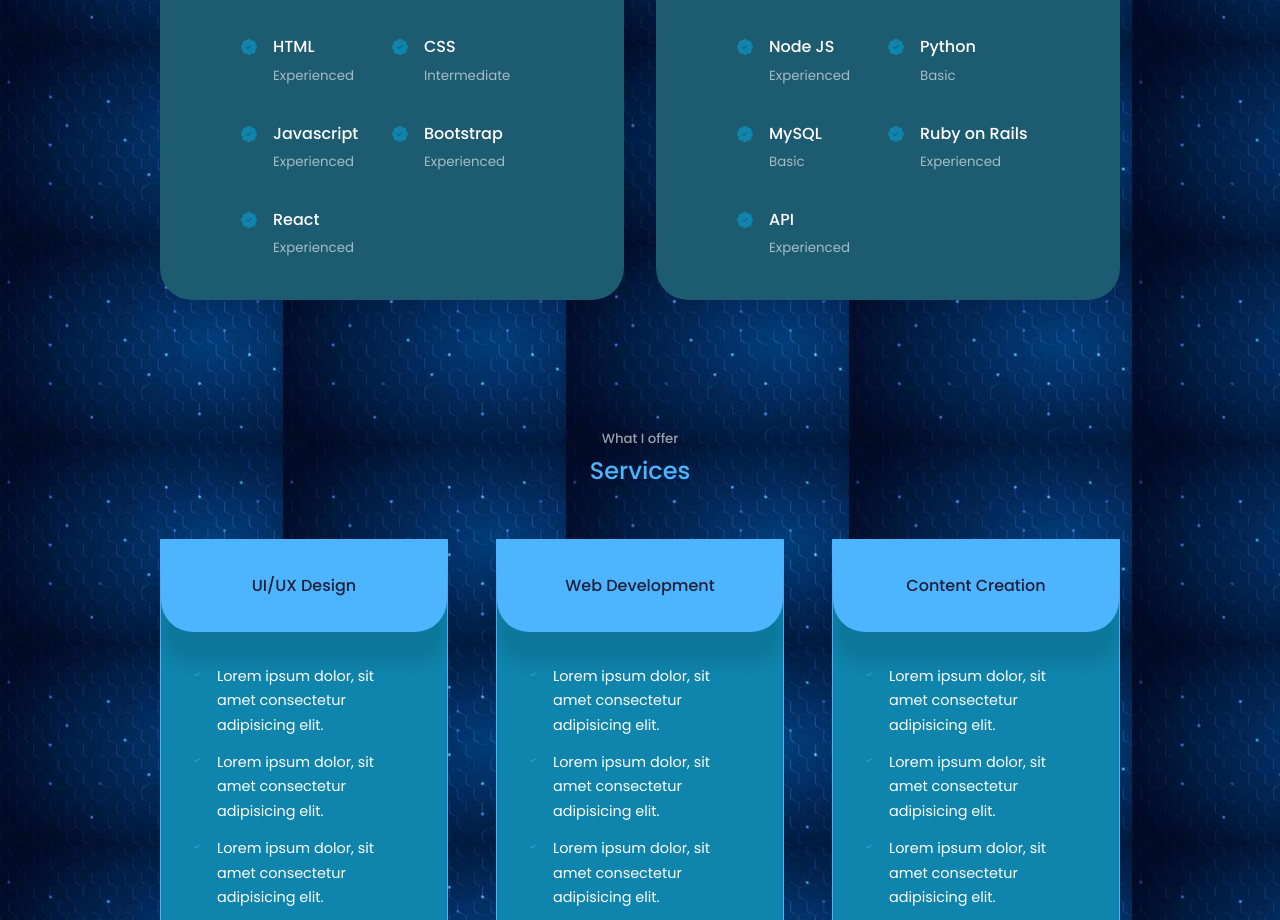
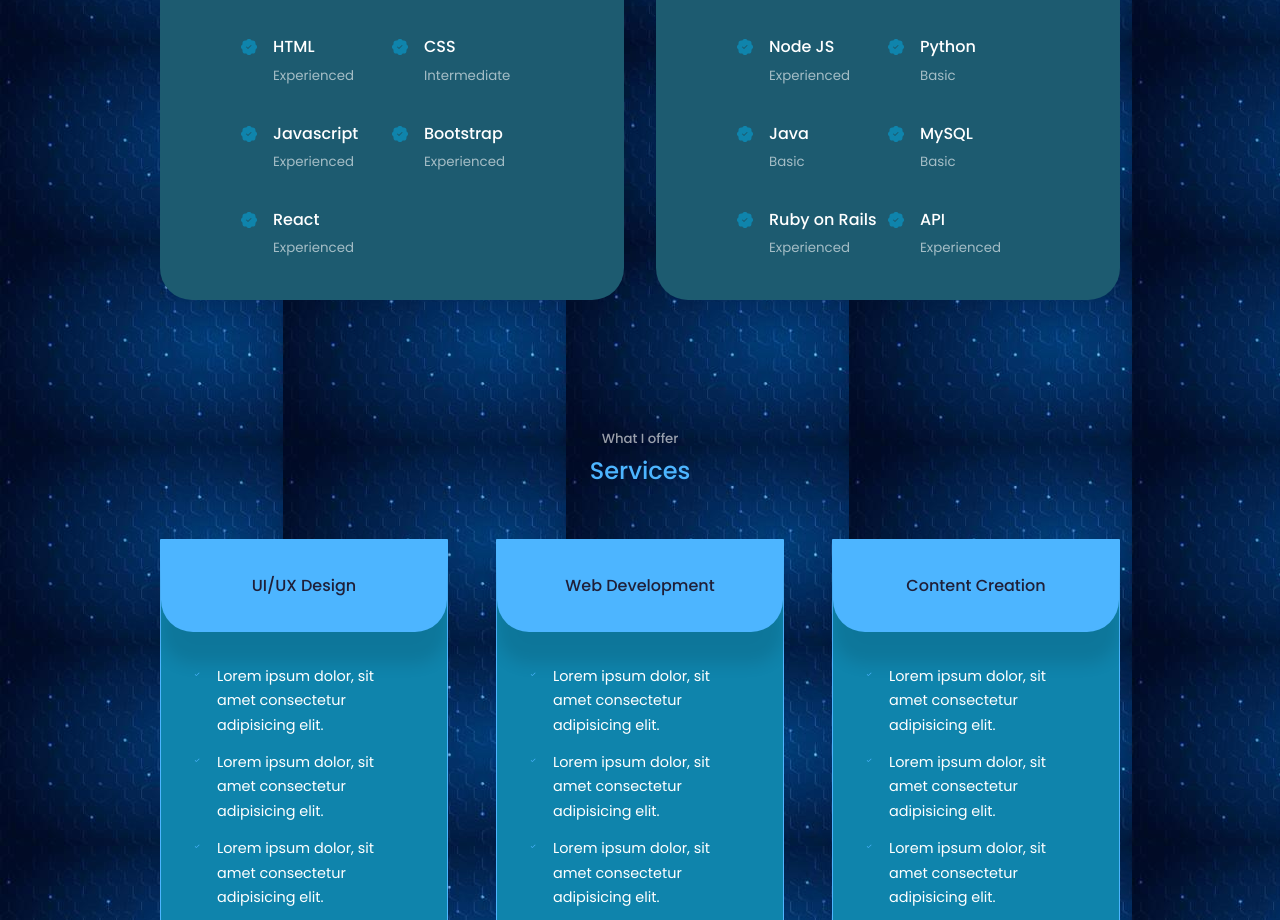
Before and after one commit to vintran93/react-portfolio-website, a React (Create React App) app: page / in a window 1280 px wide. Shown: the part 1754-2674 px from the top of the page. Built offline with nearby package versions, Linux system fonts and the light colour scheme.

Commit message:
experience update

```diff
--- a/src/components/experience/Experience.jsx
+++ b/src/components/experience/Experience.jsx
@@ -13,35 +13,35 @@ const Experience = () => {
           <h3>Frontend Development</h3>
           <div className="experience__content">
             <article className="experience__details">
-                <BsPatchCheckFill className="experience__details-icon"/>
+              <BsPatchCheckFill className="experience__details-icon" />
               <div>
                 <h4>HTML</h4>
                 <small className="text-light">Experienced</small>
               </div>
             </article>
             <article className="experience__details">
-                <BsPatchCheckFill className="experience__details-icon"/>
+              <BsPatchCheckFill className="experience__details-icon" />
               <div>
                 <h4>CSS</h4>
                 <small className="text-light">Intermediate</small>
               </div>
             </article>
             <article className="experience__details">
-                <BsPatchCheckFill className="experience__details-icon"/>
+              <BsPatchCheckFill className="experience__details-icon" />
               <div>
                 <h4>Javascript</h4>
                 <small className="text-light">Experienced</small>
               </div>
             </article>
             <article className="experience__details">
-                <BsPatchCheckFill className="experience__details-icon"/>
+              <BsPatchCheckFill className="experience__details-icon" />
               <div>
                 <h4>Bootstrap</h4>
                 <small className="text-light">Experienced</small>
               </div>
             </article>
             <article className="experience__details">
-                <BsPatchCheckFill className="experience__details-icon"/>
+              <BsPatchCheckFill className="experience__details-icon" />
               <div>
                 <h4>React</h4>
                 <small className="text-light">Experienced</small>
@@ -54,35 +54,42 @@ const Experience = () => {
           <h3>Backend Development</h3>
           <div className="experience__content">
             <article className="experience__details">
-                <BsPatchCheckFill className="experience__details-icon"/>
+              <BsPatchCheckFill className="experience__details-icon" />
               <div>
                 <h4>Node JS</h4>
                 <small className="text-light">Experienced</small>
               </div>
             </article>
             <article className="experience__details">
-                <BsPatchCheckFill className="experience__details-icon"/>
+              <BsPatchCheckFill className="experience__details-icon" />
               <div>
                 <h4>Python</h4>
                 <small className="text-light">Basic</small>
               </div>
             </article>
             <article className="experience__details">
-                <BsPatchCheckFill className="experience__details-icon"/>
+              <BsPatchCheckFill className="experience__details-icon" />
+              <div>
+                <h4>Java</h4>
+                <small className="text-light">Basic</small>
+              </div>
+            </article>
+            <article className="experience__details">
+              <BsPatchCheckFill className="experience__details-icon" />
               <div>
                 <h4>MySQL</h4>
                 <small className="text-light">Basic</small>
               </div>
             </article>
             <article className="experience__details">
-                <BsPatchCheckFill className="experience__details-icon"/>
+              <BsPatchCheckFill className="experience__details-icon" />
               <div>
                 <h4>Ruby on Rails</h4>
                 <small className="text-light">Experienced</small>
               </div>
             </article>
             <article className="experience__details">
-                <BsPatchCheckFill className="experience__details-icon"/>
+              <BsPatchCheckFill className="experience__details-icon" />
               <div>
                 <h4>API</h4>
                 <small className="text-light">Experienced</small>
```
Lines whose indentation alone changed are shown as unchanged.
